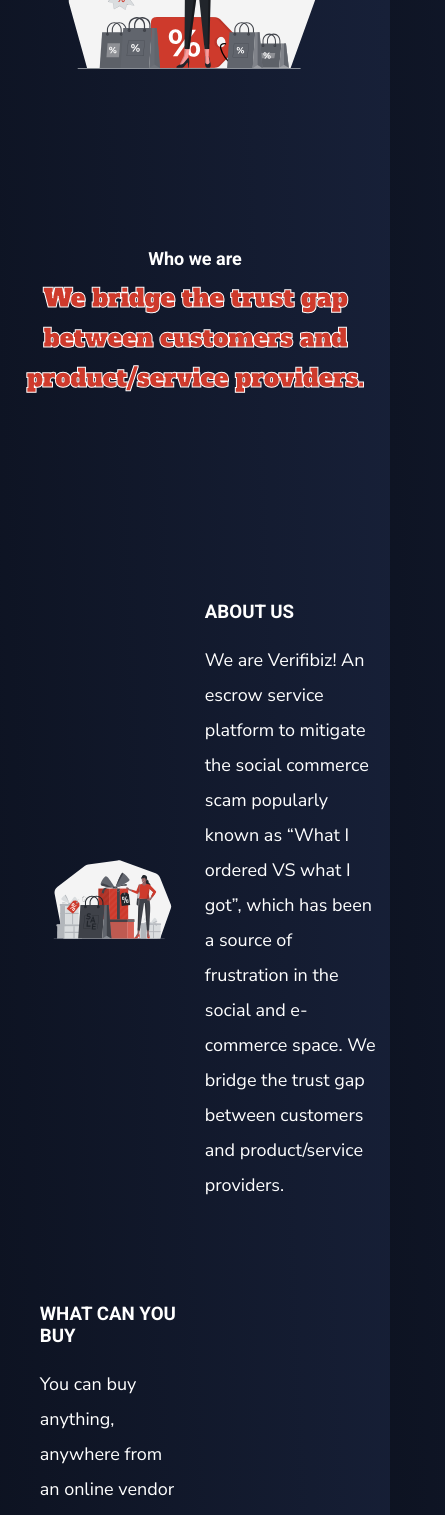
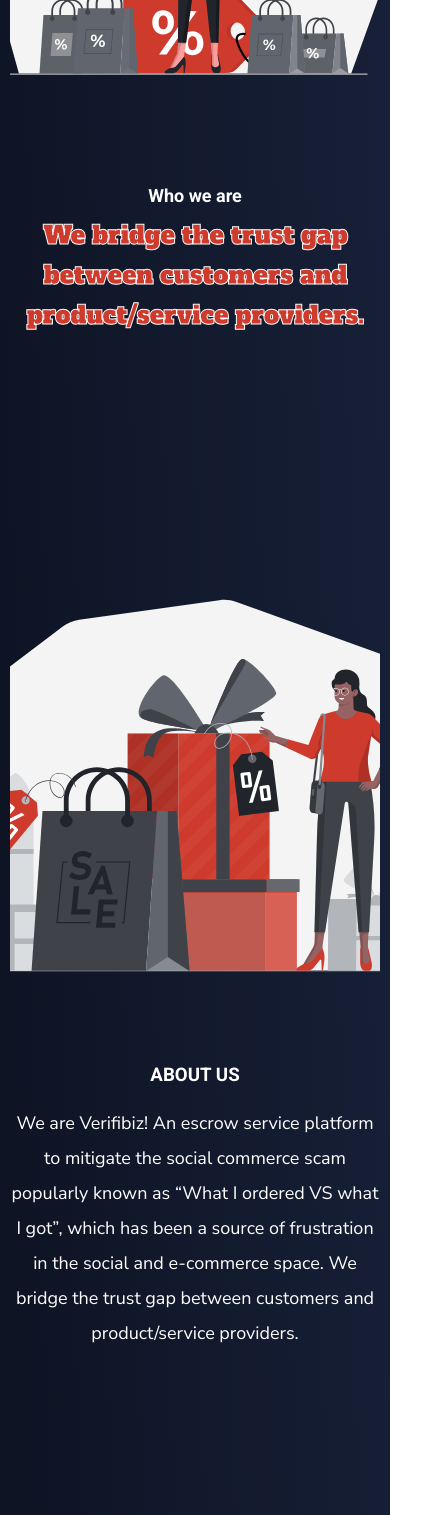
Before and after one commit to Ayodejioladimeji/Verifibiz-Waitlist, a React (Create React App) app: page / in a window 390 px wide. Shown: the part 432-1947 px from the top of the page, 445 px wide, since content can reach past the window. Built offline with nearby package versions, Linux system fonts and the light colour scheme.

Commit message:
completed the responsiveness of the waiting list

```diff
--- a/src/components/Hero3.tsx
+++ b/src/components/Hero3.tsx
@@ -3,8 +3,8 @@
 
 const Hero3 = () => {
   return (
-    <div className="hero2">
-      <div className="hero2-left">
+    <div className="hero3">
+      <div className="hero3-left">
         <h3>WHAT CAN YOU BUY</h3>
         <p>
           You can buy anything, anywhere from an online vendor using our
@@ -14,7 +14,7 @@
         </p>
       </div>
 
-      <div className="hero2-right">
+      <div className="hero3-right">
         <img src={hero3} alt="" />
       </div>
     </div>
--- a/src/components/Hero5.tsx
+++ b/src/components/Hero5.tsx
@@ -3,8 +3,8 @@
 
 const Hero5 = () => {
   return (
-    <div className="hero2">
-      <div className="hero2-left">
+    <div className="hero3">
+      <div className="hero3-left">
         <h3>THERE IS A LOT MORE</h3>
         <p>
           There is a lot more we would like to share with you but where is the
@@ -14,7 +14,7 @@
         </p>
       </div>
 
-      <div className="hero2-right">
+      <div className="hero3-right">
         <img src={hero5} alt="" />
       </div>
     </div>
--- a/src/styles/Footer.css
+++ b/src/styles/Footer.css
@@ -4,6 +4,7 @@
   align-items: center;
   flex-direction: column;
   color: var(--white-color);
+  text-align: center;
 }
 
 .social-icons {
--- a/src/styles/Hero.css
+++ b/src/styles/Hero.css
@@ -9,6 +9,7 @@
 
 .hero-left {
   width: 40%;
+  margin-left: 30px;
 }
 
 .hero-left h3 {
@@ -55,7 +56,7 @@
 
 @media (max-width: 900px) {
   .hero {
-    height: 90vh;
+    height: 80vh;
     padding-top: 0;
   }
 }
@@ -68,7 +69,7 @@
   .hero-left {
     width: 100%;
     text-align: center;
-    margin-top: -70px;
+    margin-top: -10px;
     padding: 10px;
   }
 
@@ -83,7 +84,7 @@
     font-size: var(--font-bigger);
   }
 
-  .hero-right img {
-    object-fit: contain;
+  .hero-left {
+    margin-left: 0;
   }
 }
--- a/src/styles/Hero2.css
+++ b/src/styles/Hero2.css
@@ -2,20 +2,23 @@
   display: flex;
   align-items: center;
   justify-content: space-around;
-  margin-bottom: 100px;
+  height: 70vh;
 }
 
 .hero2-left {
   width: 45%;
+  height: 80%;
 }
 
 .hero2-left img {
   width: 100%;
   height: 100%;
+  object-fit: cover;
 }
 
 .hero2-right {
   width: 45%;
+  padding-right: 20px;
 }
 
 .hero2-right h3 {
@@ -29,3 +32,40 @@
   line-height: 35px;
   font-size: var(--font-med);
 }
+
+@media (max-width: 1000px) {
+  .hero2-left {
+    height: 66%;
+    width: 50%;
+  }
+
+  .hero2-right {
+    width: 50%;
+  }
+}
+
+@media (max-width: 768px) {
+  .hero2 {
+    flex-direction: column;
+    height: 100vh;
+    margin-bottom: 120px;
+  }
+
+  .hero2-left {
+    width: 100%;
+    text-align: center;
+    padding: 10px;
+  }
+
+  .hero2-right {
+    width: 100%;
+    padding: 10px;
+    text-align: center;
+  }
+}
+
+@media (max-width: 500px) {
+  .hero2-left h1 {
+    font-size: var(--font-bigger);
+  }
+}
--- a/src/styles/Hero3.css
+++ b/src/styles/Hero3.css
@@ -1,32 +1,71 @@
-.hero2 {
+.hero3 {
   display: flex;
   align-items: center;
   justify-content: space-around;
-  margin-bottom: 100px;
+  height: 70vh;
 }
 
-.hero2-left {
+.hero3-left {
   width: 45%;
   padding-left: 30px;
 }
 
-.hero2-left h3 {
+.hero3-left h3 {
   font-family: "Roboto";
   color: var(--white-color);
   margin-bottom: 20px;
 }
 
-.hero2-left p {
+.hero3-left p {
   color: var(--white-color);
   line-height: 35px;
   font-size: var(--font-med);
 }
 
-.hero2-right {
+.hero3-right {
   width: 45%;
 }
 
-.hero2-right img {
+.hero3-right img {
   width: 100%;
   height: 100%;
 }
+
+/* THE RESPONSIVENESS */
+
+@media (max-width: 1000px) {
+  .hero3-left {
+    height: 66%;
+    width: 50%;
+  }
+
+  .hero3-right {
+    width: 50%;
+  }
+}
+
+@media (max-width: 768px) {
+  .hero3 {
+    flex-direction: column-reverse;
+    height: 100vh;
+    margin-bottom: 80px;
+  }
+
+  .hero3-left {
+    width: 100%;
+    text-align: center;
+    padding: 10px;
+  }
+
+  .hero3-right {
+    width: 100%;
+    padding: 10px;
+    text-align: center;
+  }
+}
+
+@media (max-width: 500px) {
+  .hero3-left h1 {
+    font-size: var(--font-bigger);
+  }
+}
--- a/src/styles/Newsletter.css
+++ b/src/styles/Newsletter.css
@@ -45,3 +45,36 @@
   font-family: var(--nunito);
   font-size: var(--font-mid);
 }
+
+/* THE RESPONSIVENESS */
+@media (max-width: 600px) {
+  .newsletter {
+    width: 95%;
+    text-align: center;
+  }
+
+  .waitlist-div {
+    width: 100%;
+  }
+}
+
+@media (max-width: 400px) {
+  .waitlist-div {
+    flex-direction: column;
+  }
+
+  .waitlist-div input {
+    height: 50px;
+    width: 100%;
+    padding: 15px;
+    border-radius: 3px;
+  }
+
+  .waitlist-div button {
+    height: 50px;
+    width: 100%;
+    padding: 10px;
+    border-radius: 3px;
+    margin-top: 10px;
+  }
+}
```
